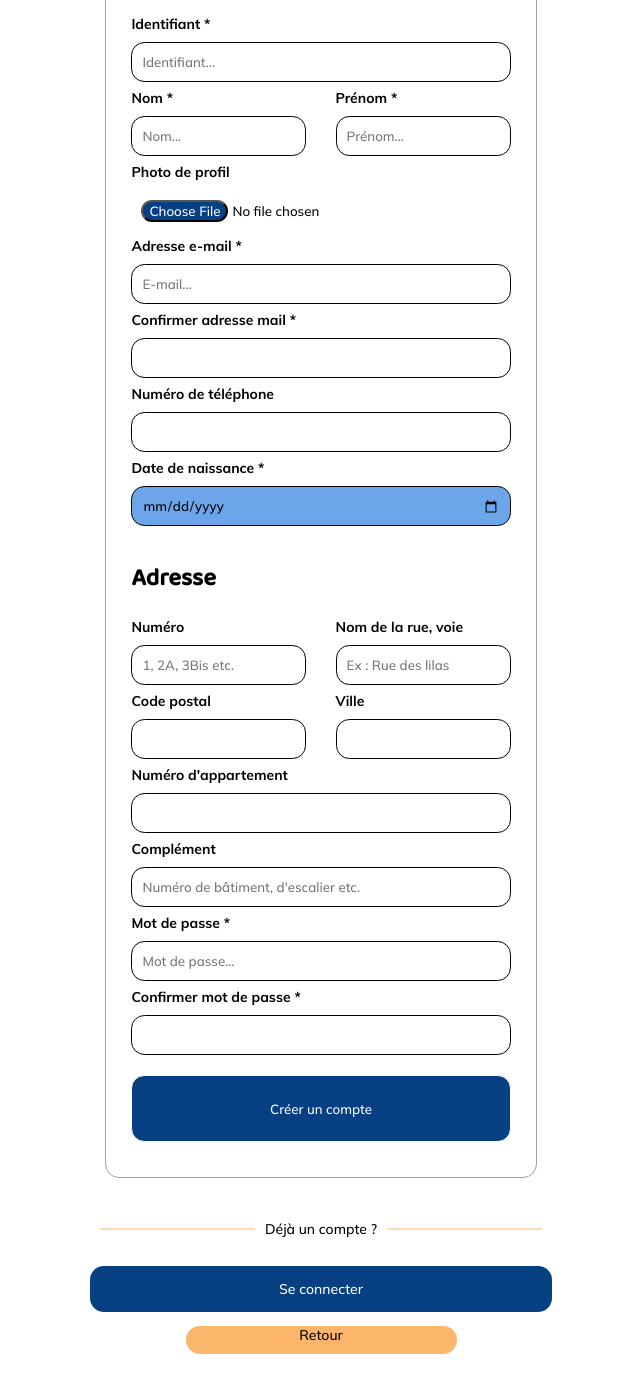
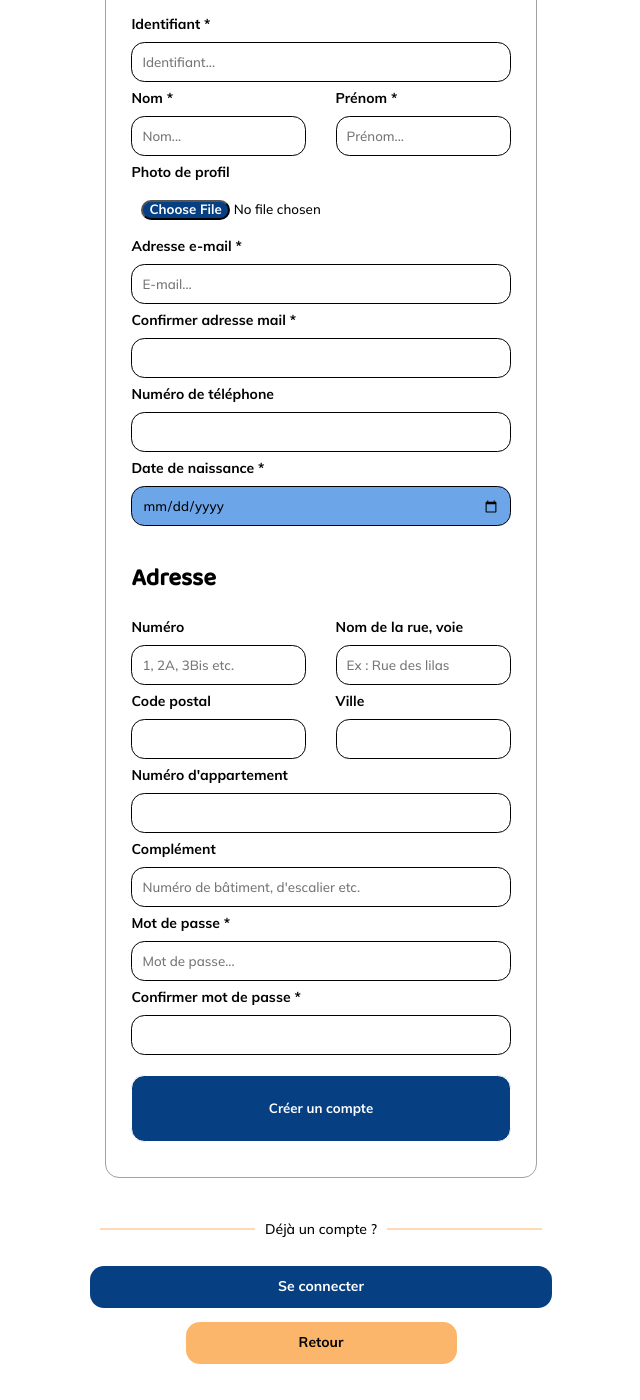
Before and after one commit to Nanardeau/sae3, a PHP site: page /CreerCompte.php in a window 1280 px wide. Shown: the part 281-1681 px from the top of the page, without its empty margins (319-959 px from the left). Before the commit the page ends 1635 px from the top, so only its background shows below. Run offline with PHP 8.4, Linux system fonts and the light colour scheme; style sheets or scripts are compiled from the project's sources; some web fonts are replaced.

Commit message:
Corrections CSS boutons padding + bold

```diff
--- a/html/css/style/_styleCom.scss
+++ b/html/css/style/_styleCom.scss
@@ -4,7 +4,7 @@
 
 body{
     font: {
-        family: $Poltitle, $Poltext, sans-serif;
+        family: $Poltext, $Poltitle, sans-serif;
         size: $txtSize;
     }
     background: {
--- a/html/css/style/catalogue.css
+++ b/html/css/style/catalogue.css
@@ -41,7 +41,7 @@
   font-style: normal;
 }
 body {
-  font-family: "Baloo", "Mulish", sans-serif;
+  font-family: "Mulish", "Baloo", sans-serif;
   font-size: 14px;
   background-color: white;
   color: black;
--- a/html/css/style/creerCompteFront.css
+++ b/html/css/style/creerCompteFront.css
@@ -41,7 +41,7 @@
   font-style: normal;
 }
 body {
-  font-family: "Baloo", "Mulish", sans-serif;
+  font-family: "Mulish", "Baloo", sans-serif;
   font-size: 14px;
   background-color: white;
   color: black;
@@ -102,6 +102,7 @@ form input {
 }
 form input::file-selector-button {
   font-family: "Mulish";
+  font-weight: bold;
   text-align: center;
   text-size: 20px;
   text-decoration: none;
@@ -114,6 +115,7 @@ form input#photoCli {
 }
 form .btn {
   font-family: "Mulish";
+  font-weight: bold;
   text-align: center;
   text-size: 20px;
   text-decoration: none;
@@ -139,6 +141,7 @@ aside figure img {
 }
 aside .btn {
   font-family: "Mulish";
+  font-weight: bold;
   text-align: center;
   text-size: 20px;
   text-decoration: none;
@@ -151,6 +154,7 @@ aside .btn {
 }
 aside .btnJaune {
   font-family: "Mulish";
+  font-weight: bold;
   text-align: center;
   text-size: 20px;
   text-decoration: none;
@@ -158,6 +162,7 @@ aside .btnJaune {
   color: white;
   border-radius: 1em;
   background-color: #FCB66B;
+  padding-top: 1em;
   color: black;
   width: 50%;
   height: 2em;
--- a/html/css/style/creerCompteFront.scss
+++ b/html/css/style/creerCompteFront.scss
@@ -61,6 +61,7 @@ aside{
     .btnJaune{
         @include bouton;
         background-color:$eleOrange;
+        padding-top:1em;
         color:black;
         width:50%;
         height:2em;
--- a/html/css/tools/mixin/_com.scss
+++ b/html/css/tools/mixin/_com.scss
@@ -10,6 +10,7 @@
 
 @mixin bouton($couleur : $colP){
     font-family:$Poltext;
+    font-weight:bold;
     text-align:center;
     text-size:$PetTitle;
     text-decoration: none;
```
Also changed, not shown: 1 other file.
